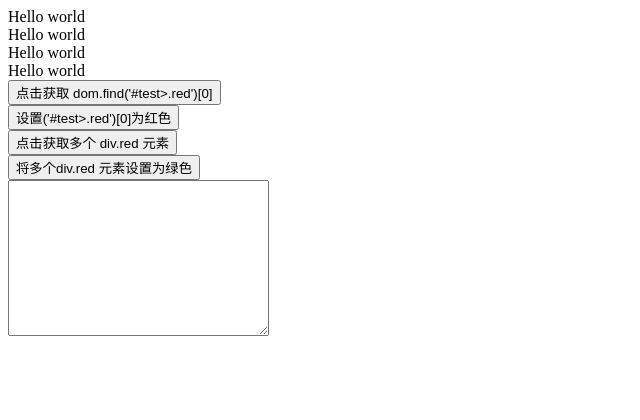
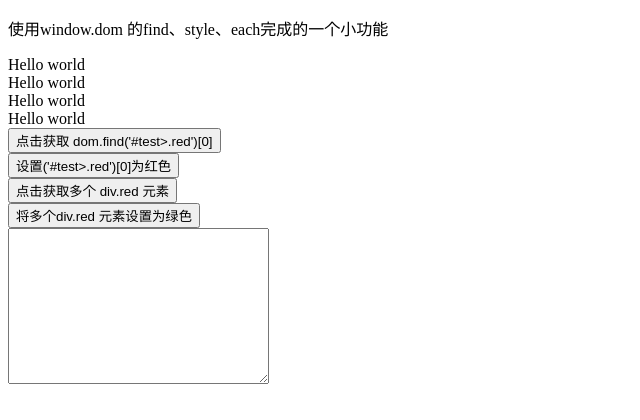
Before and after one commit to Shao-FrontDev/dom-demo, a plain HTML site: page index.html in a window 1280 px wide. Shown: the whole page, without its empty margins (0-640 px from the left). Drawn offline with Linux system fonts and the light colour scheme.

Commit message:
添加说明

```diff
--- a/index.html
+++ b/index.html
@@ -10,6 +10,11 @@
     <title>Test</title>
   </head>
   <body>
+    <div>
+      <p>
+        使用window.dom 的find、style、each完成的一个小功能
+      </p>
+    </div>
     <div id="test">
       <div class="red">Hello world</div>
       <div class="red">Hello world</div>
```
